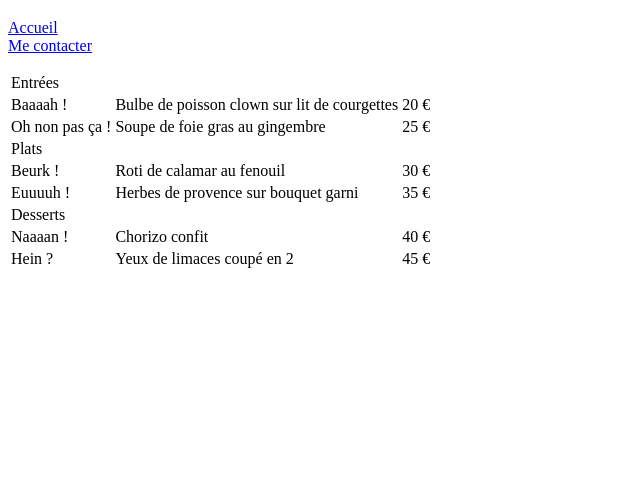
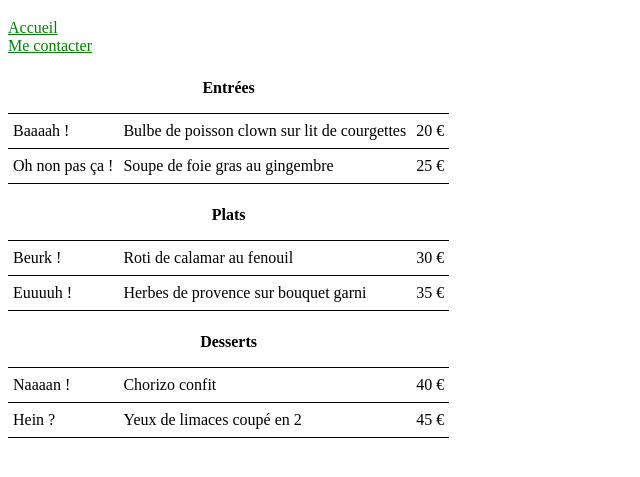
Before and after one commit to Mline-Mline/essai-resto-sans-tuto, a plain HTML site: page menu.html in a window 1280 px wide. Shown: the part 61-538 px from the top of the page, without its empty margins (0-640 px from the left). Drawn offline with Linux system fonts and the light colour scheme.

Commit message:
avec css

```diff
--- /dev/null
+++ b/css/app.css
@@ -0,0 +1,32 @@
+a{
+    color: black;
+    color: red;
+    color: green;
+}
+
+a:hover{
+    text-decoration: none;
+}
+
+table{
+    border-spacing: 0;
+    border-collapse: collapse;
+}
+
+td{
+    border: 0;
+    border-bottom-width: 1px;
+    border-style: solid;
+    border-color: black;
+    padding: 8px 5px;
+}
+
+tr.title td{
+    text-align: center;
+    font-weight: bold;
+    padding-bottom: 16px;
+}
+
+tr.title:not(:first-child) td{
+    padding-top: 22px;
+}
--- a/menu.html
+++ b/menu.html
@@ -4,6 +4,7 @@
 <head>
     <meta charset="UTF-8">
     <title>Menu de mon resto</title>
+    <link rel="stylesheet" href="css/app.css">
 </head>
 
 <body>
@@ -13,7 +14,7 @@
         <a href="contact.html">Me contacter</a>
     </p>
     <table>
-        <tr>
+        <tr class="title">
             <td colspan="3">Entrées</td>
         </tr>
         <tr>
@@ -26,7 +27,7 @@
             <td>Soupe de foie gras au gingembre</td>
             <td>25 €</td>
         </tr>
-        <tr>
+        <tr class="title">
             <td colspan="3">Plats</td>
         </tr>
         <tr>
@@ -39,7 +40,7 @@
             <td>Herbes de provence sur bouquet garni</td>
             <td>35 €</td>
         </tr>
-        <tr>
+        <tr class="title">
             <td colspan="3">Desserts</td>
         </tr>
         <tr>
```
